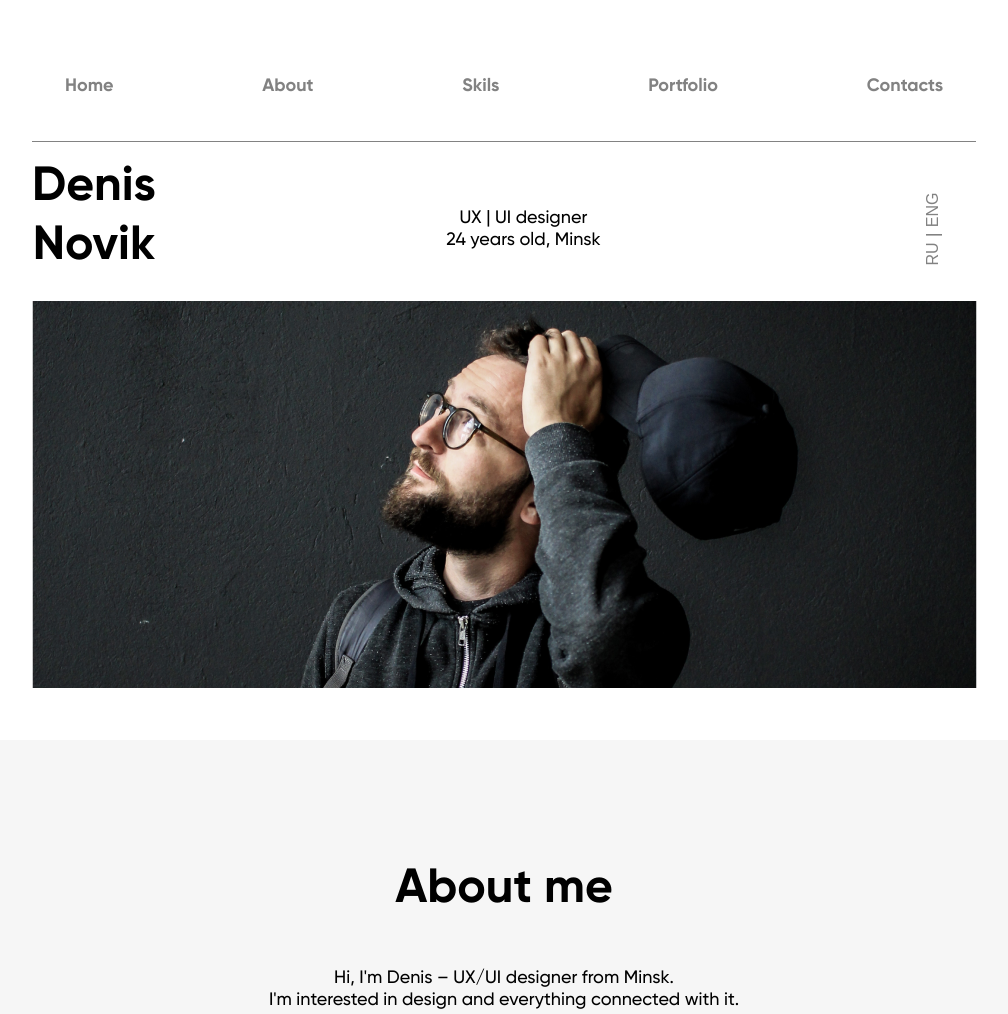
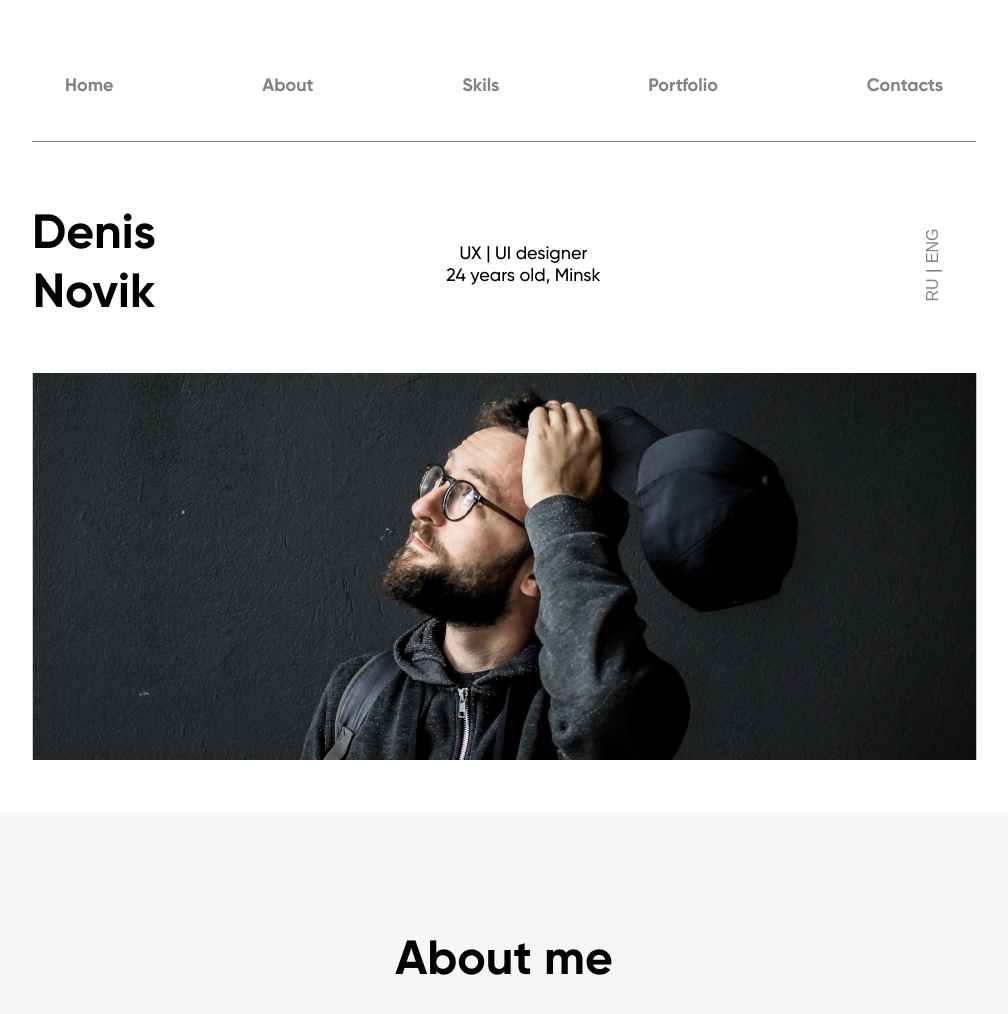
Before and after one commit to mda1232/mda1232, a plain HTML site: page denis_novik/index.html in a window 1280 px wide. Shown: the top 1014 px of the page, without its empty margins (136-1144 px from the left). Drawn offline with nearby package versions, Linux system fonts and the light colour scheme.

Commit message:
Update index.html

```diff
--- a/denis_novik/index.html
+++ b/denis_novik/index.html
@@ -19,7 +19,7 @@
 
 
         <div class="info" id="home">
-            <p class="gb info_m1" style="margin: 0 0  24px 0;">Denis<br>Novik</p>
+            <p class="gb info_m1">Denis<br>Novik</p>
             <p class="gm info_m1">UX | UI designer<br>24 years old, Minsk</p>
             <div class="info_m">
                 <div class="info_m11">
```
